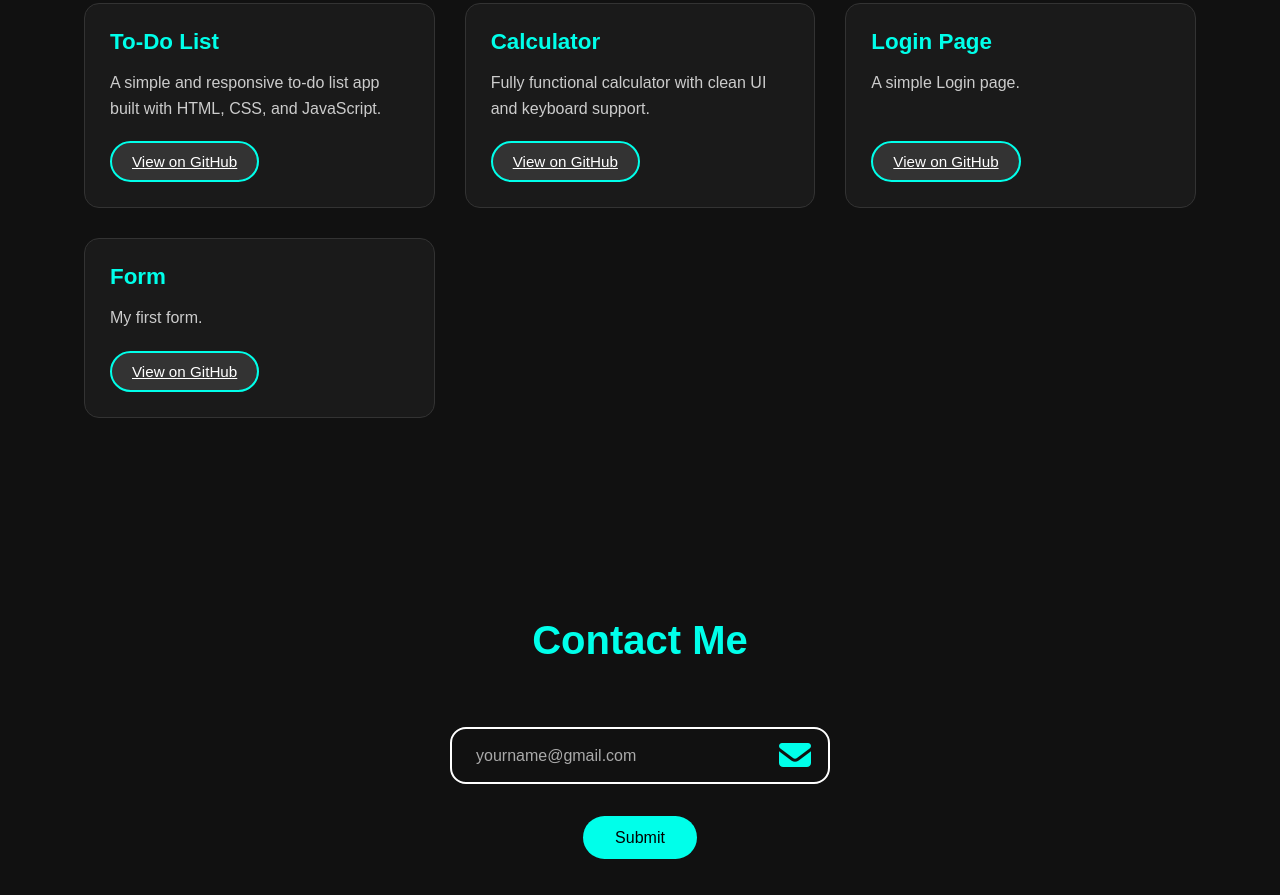
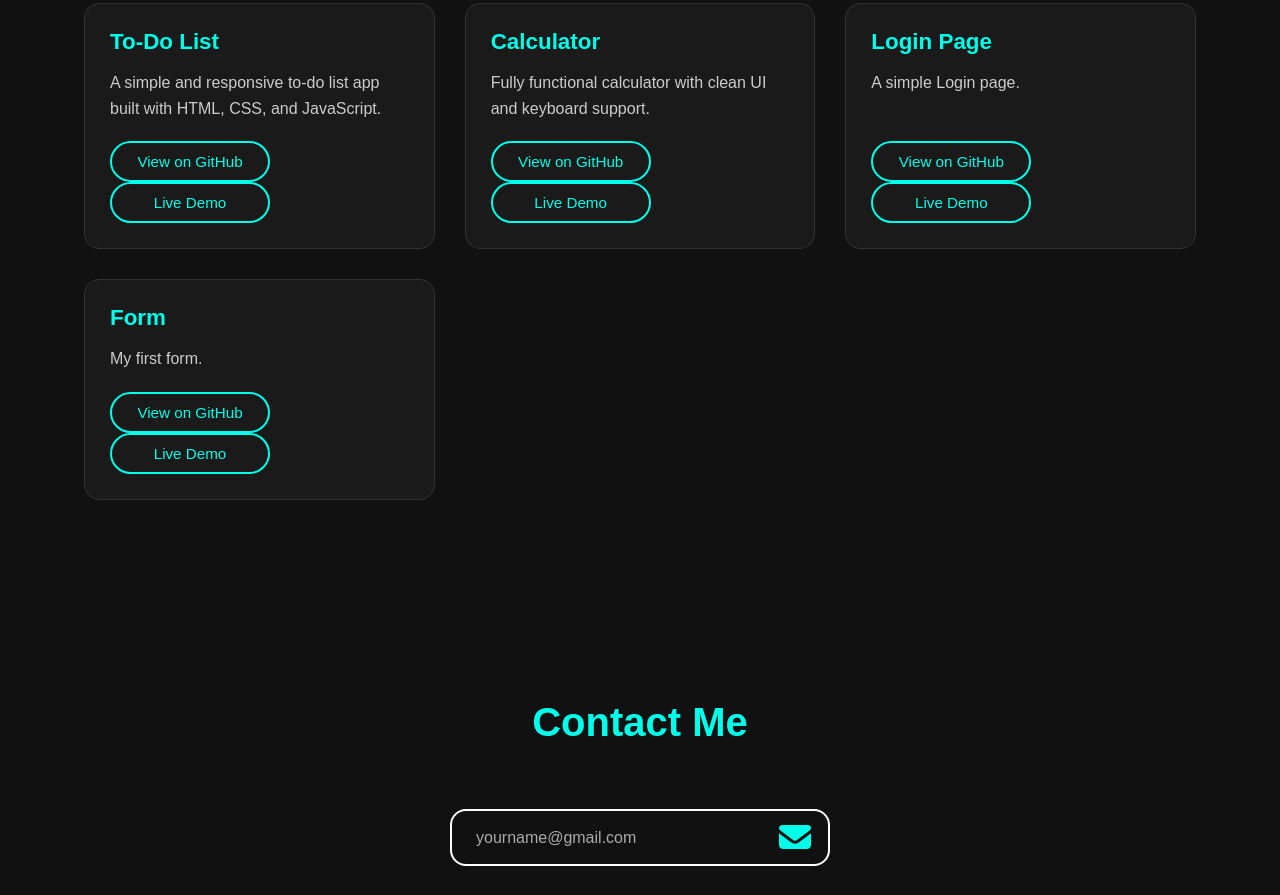
Before and after one commit to krithicks2007-beep/Portfolio, a plain HTML site: page index.html in a window 1280 px wide. Shown: the part 1853-2748 px from the top of the page. Drawn offline with Linux system fonts and the light colour scheme.

Commit message:
updated code

```diff
--- a/index.html
+++ b/index.html
@@ -74,23 +74,27 @@
                     <h3>To-Do List</h3>
                     <p>A simple and responsive to-do list app built with HTML, CSS, and JavaScript.</p>
                     <a href="https://github.com/krithicks2007-beep/To-Do-list.git" target="_blank" class="btn github">View on GitHub</a>
+                    <a href="https://vercel.com/krithick-raj-ss-projects/to-do-list" target="_blank" class="btn demo">Live Demo</a>
                 </div>
 
                 <div class="project-card">
                     <h3>Calculator</h3>
                     <p>Fully functional calculator with clean UI and keyboard support.</p>
                     <a href="https://github.com/krithicks2007-beep/Simple-calculator.git" target="_blank" class="btn github">View on GitHub</a>
+                    <a href="https://vercel.com/krithick-raj-ss-projects/simple-calculator" target="_blank" class="btn demo">Live Demo</a>
                 </div>
 
                 <div class="project-card">
                     <h3>Login Page</h3>
                     <p>A simple Login page.</p>
                     <a href="https://github.com/krithicks2007-beep/Log-in-page.git" target="_blank" class="btn github">View on GitHub</a>
+                    <a href="https://vercel.com/krithick-raj-ss-projects/log-in-page" target="_blank" class="btn demo">Live Demo</a>
                 </div>
                 <div class="project-card">
                     <h3>Form</h3>
                     <p>My first form.</p>
                     <a href="https://github.com/krithicks2007-beep/forms.git" target="_blank" class="btn github">View on GitHub</a>
+                    <a href="https://vercel.com/krithick-raj-ss-projects/forms" target="_blank" class="btn demo">Live Demo</a>
                 </div>
 
 
--- a/style.css
+++ b/style.css
@@ -3,14 +3,12 @@
     padding: 0;
     box-sizing: border-box;
 }
-
 body {
     font-family: 'Poppins', sans-serif;
     background: #000000;
     color: #ffffff;
     overflow-x: hidden;
 }
-
 .header {
     position: fixed;
     top: 0;
@@ -24,45 +22,38 @@ body {
     align-items: center;
     z-index: 1000;
 }
-
 .logo span {
     font-size: 28px;
     font-weight: 700;
     color: #ffffff;
     text-decoration: none;
 }
-
 .nav-links {
     list-style: none;
     display: flex;
     gap: 30px;
 }
-
 .nav-links a {
     color: white;
     text-decoration: none;
     font-weight: 500;
     transition: 0.3s;
 }
-
 .nav-links a:hover {
     color: #eaf1ee;
 }
-
 .fa-list {
     display: none;
     font-size: 28px;
     cursor: pointer;
     color: white;
 }
-
 .about {
     padding: 100px 5% 50px;
     min-height: 100vh;
     display: flex;
     align-items: center;
 }
-
 .about-container {
     display: flex;
     align-items: center;
@@ -71,30 +62,25 @@ body {
     max-width: 1200px;
     margin: 0 auto;
 }
-
 .about-container img {
     width: 300px;
     border-radius: 50%;
     border: 5px solid #00ff88;
 }
-
 .info-box h1 {
     font-size: 50px;
     margin: 10px 0;
 }
-
 .info-box span {
     color: #00ff88;
     font-size: 20px;
     letter-spacing: 2px;
 }
-
 .btn-group {
     margin: 30px 0;
     display: flex;
     gap: 20px;
 }
-
 .btn {
     padding: 12px 30px;
     background: transparent;
@@ -104,47 +90,39 @@ body {
     border-radius: 50px;
     transition: 0.3s;
 }
-
 .btn:hover {
     background: #ffffff;
     color: black;
 }
-
 .social i {
     font-size: 30px;
     margin-right: 15px;
     cursor: pointer;
     transition: 0.3s;
 }
-
 .social i:hover {
     color: #5906f3;
 }
-
 .experience {
     padding: 80px 5%;
     background: #111111;
 }
-
 .section-title {
     text-align: center;
     font-size: 40px;
     margin-bottom: 50px;
     color: #00ffea;
 }
-
 .experience-info {
     max-width: 1200px;
     margin: 0 auto;
 }
-
 .grid {
     display: grid;
     grid-template-columns: repeat(3, 1fr);
     gap: 30px;
     align-items: start;
 }
-
 .grid-card {
     background: #1a1a1a;
     padding: 30px;
@@ -153,25 +131,21 @@ body {
     text-align: center;
     transition: 0.3s;
 }
-
 .grid-card:hover {
     transform: translateY(-10px);
     box-shadow: 0 10px 20px rgba(0, 255, 136, 0.2);
 }
-
 .grid-card i {
     font-size: 50px;
     color: #5d5353;
     margin-bottom: 20px;
 }
-
 .img-box {
     grid-column: 3 / 4;
     justify-self: center;
     align-self: center;
     margin: 40px 0;
 }
-
 .img-box img {
     width: 100%;
     max-width: 350px;
@@ -181,20 +155,17 @@ body {
     border: 5px solid #022314;
     box-shadow: 0 10px 30px rgba(0, 255, 136, 0.3);
 }
-
 .contact {
     background: #111111;
     padding: 100px 5% 80px;
     color: white;
 }
-
 .contact .section-title {
     color: #00ffea;
     text-align: center;
     font-size: 40px;
     margin-bottom: 2rem;
 }
-
 .input-box {
     display: flex;
     flex-direction: column;
@@ -203,13 +174,11 @@ body {
     margin-top: 2rem;
     padding: 2rem;
 }
-
 .input {
     position: relative;
     width: 100%;
     max-width: 380px;
 }
-
 .input i {
     position: absolute;
     right: 15px;
@@ -219,7 +188,6 @@ body {
     color: #00ffea;
     pointer-events: none;
 }
-
 .input input {
     width: 100%;
     max-width: 380px;
@@ -230,12 +198,10 @@ body {
     color: white;
     font-size: 1.1rem;
 }
-
 .input input::placeholder {
     color: #aaa;
     font-size: 1rem;
 }
-
 .input-box .btn {
     padding: 0.8rem 2rem;
     font-size: 1rem;
@@ -245,7 +211,6 @@ body {
     border-radius: 50px;
     cursor: pointer;
 }
-
 footer {
     height: 10rem;
     width: 100%;
@@ -256,19 +221,16 @@ footer {
     justify-content: center;
     background: #111;
 }
-
 footer ul {
     display: flex;
     gap: 3rem;
     list-style: none;
 }
-
 footer ul li a {
     color: white;
     font-weight: 600;
     text-decoration: none;
 }
-
 .projects-grid {
     display: grid;
     grid-template-columns: repeat(auto-fit, minmax(320px, 1fr));
@@ -277,7 +239,6 @@ footer ul li a {
     margin: 0 auto;
     padding: 20px;
 }
-
 .project-card {
     background: #1a1a1a;
     padding: 25px;
@@ -287,42 +248,49 @@ footer ul li a {
     display: flex;
     flex-direction: column;
 }
-
 .project-card:hover {
     transform: translateY(-10px);
     box-shadow: 0 10px 25px rgba(0, 255, 136, 0.2);
 }
-
 .project-card h3 {
     color: #00ffea;
     margin-bottom: 15px;
     font-size: 1.4rem;
 }
-
 .project-card p {
     color: #ccc;
     line-height: 1.6;
     margin-bottom: 20px;
     flex-grow: 1;
 }
-
-.btn.github {
-    align-self: flex-start;
-    background: #333;
+.project-links {
+    display: flex;
+    gap: 15px;
+    flex-wrap: wrap;
+    margin-top: 20px;
+    justify-content: center;
+}
+.btn.github,
+.btn.demo {
+    background: transparent;
+    color: #00ffea;
     border: 2px solid #00ffea;
-    padding: 10px 20px;
+    padding: 10px 25px;
     font-size: 0.95rem;
+    border-radius: 50px;
+    text-decoration: none;
+    transition: 0.3s;
+    width: 160px;
+    text-align: center;
 }
-
-.btn.github:hover {
+.btn.github:hover,
+.btn.demo:hover {
     background: #00ffea;
     color: black;
 }
-
 html {
     scroll-behavior: smooth;
 }
-
 @media (max-width: 1280px) {
     .grid {
         grid-template-columns: 1fr 1fr;
@@ -331,7 +299,6 @@ html {
         grid-column: 1 / -1;
     }
 }
-
 @media (max-width: 768px) {
     .fa-list {
         display: block;
@@ -387,7 +354,6 @@ html {
         padding: 10px;
     }
 }
-
 @media (max-width: 480px) {
     .about-container img {
         width: 180px;
```
